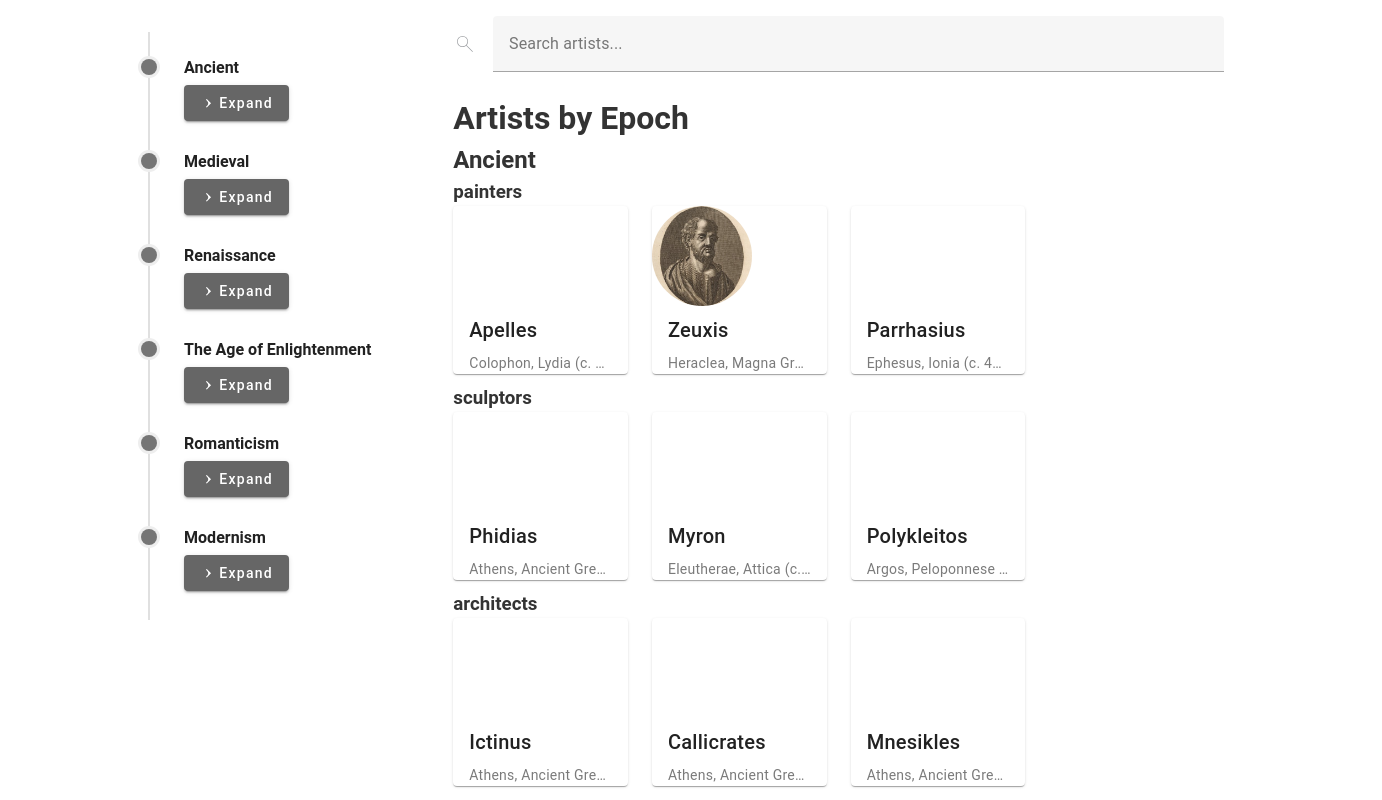
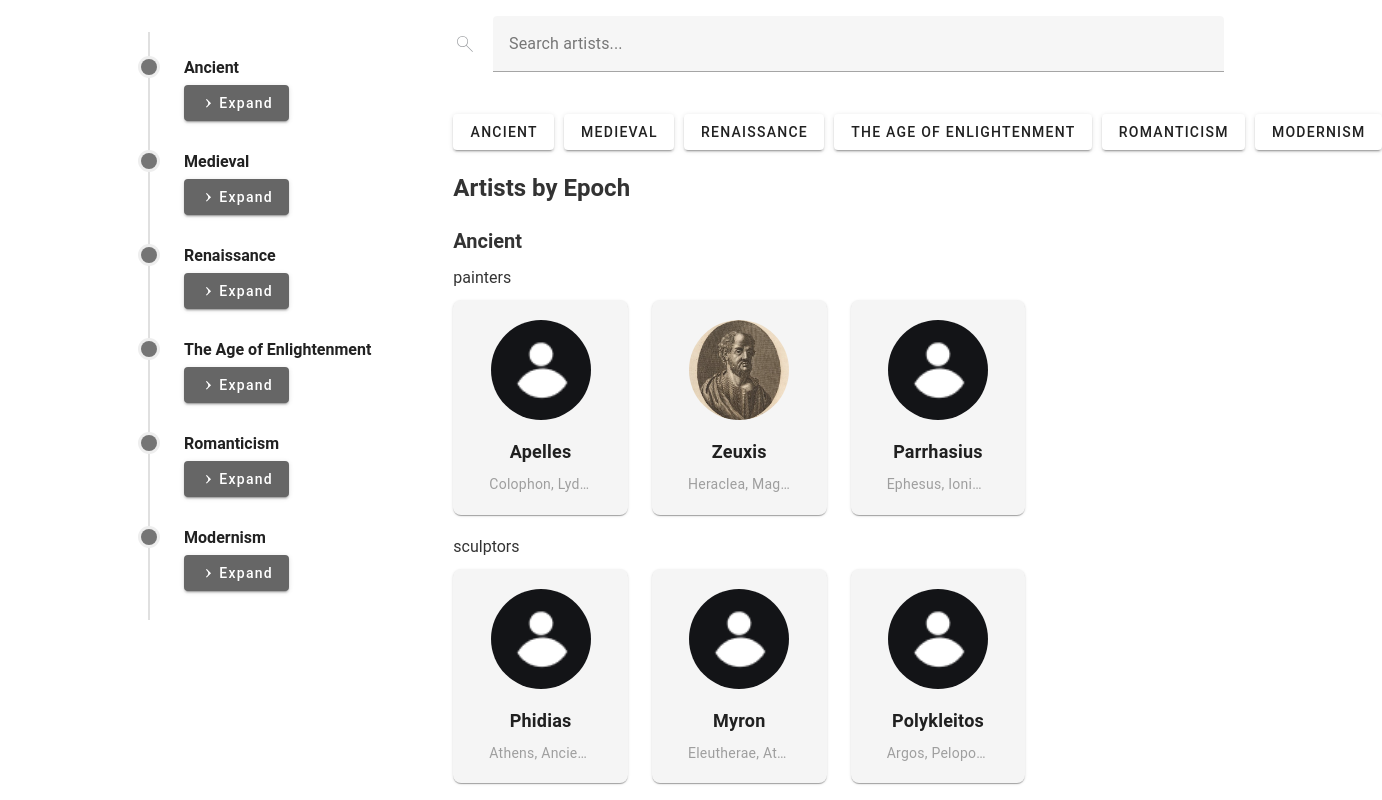
Before and after one commit to seryozhaokhta/vue3-timeline, a Vue app: page / in a window 1280 px wide. Shown: the top 800 px of the page, 1382 px wide, since content can reach past the window. Built offline with nearby package versions, Linux system fonts and the light colour scheme.

Commit message:
added a component with nodes

```diff
--- a/src/components/ArtistList.vue
+++ b/src/components/ArtistList.vue
@@ -1,72 +1,95 @@
 <!-- src/components/ArtistList.vue -->
 
 <template>
-    <div>
+    <section>
         <v-text-field v-model="searchQuery" label="Search artists..." outlined dense>
             <template #prepend>
                 <v-icon>
-                    <!-- Предполагаем, что иконка находится в папке assets/icons -->
                     <img :src="require('@/assets/search.svg')" alt="Search" />
                 </v-icon>
             </template>
         </v-text-field>
+
+        <div class="filter-buttons">
+            <v-btn v-for="epoch in epochs" :key="epoch" :class="{ 'active-button': selectedEpoch === epoch }"
+                @click="filterByEpoch(epoch)" outlined small>
+                {{ epoch }}
+            </v-btn>
+        </div>
+
         <h1>Artists by Epoch</h1>
-        <div v-for="(period, periodName) in filteredArtists" :key="periodName">
+        <article v-for="(period, periodName) in filteredArtists" :key="periodName">
             <h2>{{ periodName }}</h2>
-            <div class="artist-row" v-for="(artists, specialization) in period" :key="specialization">
+            <section class="artist-row" v-for="(artists, specialization) in period" :key="specialization">
                 <h3>{{ specialization }}</h3>
                 <v-row>
                     <v-col v-for="artist in artists" :key="artist.name" cols="12" sm="6" md="4" lg="3">
-                        <v-card>
+                        <v-card class="artist-card">
                             <div class="rounded-circle"
-                                :style="{ backgroundImage: 'url(' + getImageUrl(artist.photoURL) + ')' }"></div>
-                            <v-card-title>{{ artist.name }}</v-card-title>
-                            <v-card-subtitle>{{ artist.birthPlace }} ({{ artist.years }})</v-card-subtitle>
+                                :style="{ backgroundImage: `url(${getImageUrl(artist.photoURL)})` }">
+                            </div>
+                            <v-card-title class="artist-name">{{ artist.name }}</v-card-title>
+                            <v-card-subtitle class="artist-details">{{ artist.birthPlace }} ({{ artist.years
+                                }})</v-card-subtitle>
                         </v-card>
                     </v-col>
                 </v-row>
-            </div>
-        </div>
-    </div>
+            </section>
+        </article>
+    </section>
 </template>
 
 <script>
+import { ref, computed } from 'vue';
 import artists from '@/data/artists-by-specialization-and-period-english.json';
+import { timelineData } from '@/data/timelineData';
 
 export default {
-    data() {
-        return {
-            artists,
-            searchQuery: '',
-        };
-    },
-    computed: {
-        filteredArtists() {
-            if (!this.searchQuery.trim()) {
-                return this.artists;
+    setup() {
+        const searchQuery = ref('');
+        const artistsData = ref(artists);
+        const epochs = ref(timelineData["Western-European-art-periodization"].map(item => item.epoch));
+        const selectedEpoch = ref('');
+
+        const filteredArtists = computed(() => {
+            let filtered = artistsData.value;
+
+            if (selectedEpoch.value) {
+                filtered = { [selectedEpoch.value]: filtered[selectedEpoch.value] };
             }
 
-            const query = this.searchQuery.toLowerCase();
-            const filtered = {};
+            if (searchQuery.value.trim()) {
+                const query = searchQuery.value.toLowerCase();
+                const searchFiltered = {};
 
-            Object.entries(this.artists).forEach(([period, specializations]) => {
-                Object.entries(specializations).forEach(([specialization, artists]) => {
-                    const filteredArtists = artists.filter(artist => artist.name.toLowerCase().includes(query) || artist.birthPlace.toLowerCase().includes(query) || period.toLowerCase().includes(query));
+                Object.entries(filtered).forEach(([period, specializations]) => {
+                    const filteredSpecializations = {};
 
-                    if (filteredArtists.length) {
-                        if (!filtered[period]) {
-                            filtered[period] = {};
+                    Object.entries(specializations).forEach(([specialization, artists]) => {
+                        const filteredArtists = artists.filter(artist =>
+                            artist.name.toLowerCase().includes(query) ||
+                            artist.birthPlace.toLowerCase().includes(query) ||
+                            period.toLowerCase().includes(query) ||
+                            specialization.toLowerCase().includes(query)
+                        );
+
+                        if (filteredArtists.length) {
+                            filteredSpecializations[specialization] = filteredArtists;
                         }
-                        filtered[period][specialization] = filteredArtists;
+                    });
+
+                    if (Object.keys(filteredSpecializations).length) {
+                        searchFiltered[period] = filteredSpecializations;
                     }
                 });
-            });
+
+                filtered = searchFiltered;
+            }
 
             return filtered;
-        }
-    },
-    methods: {
-        getImageUrl(photoURL) {
+        });
+
+        const getImageUrl = (photoURL) => {
             try {
                 if (!photoURL.startsWith('http')) {
                     return require(`@/${photoURL}`);
@@ -74,9 +97,26 @@ export default {
                 return photoURL;
             } catch (e) {
                 console.error(`Image not found: ${photoURL}`);
-                return '';
+                return require('@/assets/images/default-image.png');
             }
-        }
+        };
+
+        const filterByEpoch = (epoch) => {
+            if (selectedEpoch.value === epoch) {
+                selectedEpoch.value = '';
+            } else {
+                selectedEpoch.value = epoch;
+            }
+        };
+
+        return {
+            searchQuery,
+            filteredArtists,
+            getImageUrl,
+            epochs,
+            selectedEpoch,
+            filterByEpoch
+        };
     }
 };
 </script>
@@ -86,10 +126,28 @@ h1,
 h2,
 h3 {
     color: #333;
+    margin: 20px 0 10px;
+}
+
+h1 {
+    font-size: 24px;
+    font-weight: bold;
+}
+
+h2 {
+    font-size: 20px;
+    font-weight: bold;
+}
+
+h3 {
+    font-size: 16px;
+    font-weight: normal;
+    margin-top: 10px;
+    margin-bottom: 10px;
 }
 
 .artist-row {
-    margin-bottom: 10px;
+    margin-bottom: 20px;
 }
 
 .rounded-circle {
@@ -100,5 +158,41 @@ h3 {
     background-position: center;
     overflow: hidden;
     position: relative;
+    margin: 0 auto 10px;
+}
+
+.artist-card {
+    padding: 20px;
+    text-align: center;
+    background-color: #f5f5f5;
+    border-radius: 8px;
+    transition: transform 0.3s, box-shadow 0.3s;
+}
+
+.artist-card:hover {
+    transform: translateY(-5px);
+    box-shadow: 0 10px 20px rgba(0, 0, 0, 0.2);
+}
+
+.artist-name {
+    font-size: 18px;
+    font-weight: bold;
+    margin-top: 10px;
+}
+
+.artist-details {
+    font-size: 14px;
+    color: #666;
+}
+
+.filter-buttons {
+    display: flex;
+    gap: 10px;
+    margin: 20px 0;
+}
+
+.active-button {
+    background-color: #1976d2 !important;
+    color: #fff !important;
 }
 </style>
--- /dev/null
+++ b/src/components/NodesApp.vue
@@ -0,0 +1,139 @@
+<!-- src/components/NodesApp.vue -->
+
+<template>
+    <div class="nodes-app">
+        <v-btn color="primary" @click="toggleNodes">Toggle Nodes</v-btn>
+        <div class="nodes-container">
+            <div class="epochs-container">
+                <div v-for="epoch in epochNodes" :key="epoch.id" class="node epoch-node" :style="epoch.style">
+                    <span class="node-label">{{ epoch.label }}</span>
+                </div>
+            </div>
+            <div class="artists-container">
+                <div v-for="artist in artistNodes" :key="artist.id" class="node artist-node" :style="artist.style">
+                    <span class="node-label">{{ artist.label }}</span>
+                </div>
+            </div>
+        </div>
+    </div>
+</template>
+
+<script>
+import { ref, computed } from 'vue';
+import artistsData from '@/data/artists-by-specialization-and-period-english.json';
+import { timelineData } from '@/data/timelineData.js';
+
+export default {
+    name: 'NodesApp',
+    setup() {
+        const isOrganized = ref(false);
+
+        const epochs = timelineData['Western-European-art-periodization'].map((epoch) => ({
+            ...epoch,
+            type: 'epoch',
+        }));
+
+        // Обработка данных из artistsData
+        const artists = Object.entries(artistsData).flatMap(([, specializations]) =>
+            Object.entries(specializations).flatMap(([, artists]) =>
+                artists.map((artist) => ({
+                    ...artist,
+                    type: 'artist',
+                }))
+            )
+        );
+
+        const epochNodes = computed(() => {
+            return epochs.map((epoch) => ({
+                ...epoch,
+                id: epoch.epoch,
+                label: epoch.epoch,
+                style: {
+                    top: `${Math.random() * 100}%`,
+                    left: `${Math.random() * 100}%`,
+                    position: 'absolute',
+                    backgroundColor: '#3498db', // Синий цвет для эпох
+                    color: '#fff',
+                    padding: '15px',
+                    borderRadius: '50%',
+                    display: 'flex',
+                    justifyContent: 'center',
+                    alignItems: 'center',
+                    width: '60px',
+                    height: '60px',
+                    fontSize: '12px',
+                    transition: 'all 0.5s ease',
+                    transform: isOrganized.value ? 'translate(-50%, -50%)' : 'none',
+                },
+            }));
+        });
+
+        const artistNodes = computed(() => {
+            return artists.map((artist) => ({
+                ...artist,
+                id: artist.name,
+                label: artist.name,
+                style: {
+                    top: `${Math.random() * 100}%`,
+                    left: `${Math.random() * 100}%`,
+                    position: 'absolute',
+                    backgroundColor: '#9b59b6', // Фиолетовый цвет для деятелей искусства
+                    color: '#fff',
+                    padding: '15px',
+                    borderRadius: '50%',
+                    display: 'flex',
+                    justifyContent: 'center',
+                    alignItems: 'center',
+                    width: '60px',
+                    height: '60px',
+                    fontSize: '12px',
+                    transition: 'all 0.5s ease',
+                    transform: isOrganized.value ? 'translate(-50%, -50%)' : 'none',
+                },
+            }));
+        });
+
+        function toggleNodes() {
+            isOrganized.value = !isOrganized.value;
+        }
+
+        return {
+            epochNodes,
+            artistNodes,
+            toggleNodes,
+        };
+    },
+};
+</script>
+
+<style scoped>
+.nodes-app {
+    padding: 20px;
+}
+
+.nodes-container {
+    position: relative;
+    width: 100%;
+    height: 500px;
+    border: 1px solid #ddd;
+    overflow: hidden;
+    display: flex;
+}
+
+.epochs-container,
+.artists-container {
+    position: relative;
+    flex: 1;
+    height: 100%;
+}
+
+.node {
+    min-width: 20px;
+    min-height: 20px;
+}
+
+.node-label {
+    text-align: center;
+    white-space: nowrap;
+}
+</style>
--- a/src/main.js
+++ b/src/main.js
@@ -13,4 +13,4 @@ app.use(vuetify);
 app.mount("#app");
 
 // Инициализируем AOS после того, как приложение будет смонтировано
-app.AOS = new AOS.init(); // Инициализируем AOS как свойство Vue приложения для SSR
+app.AOS = new AOS.init();
```
Also changed, not shown: src/App.vue (+5 -2 lines), src/assets/images/default-image.png (added).
